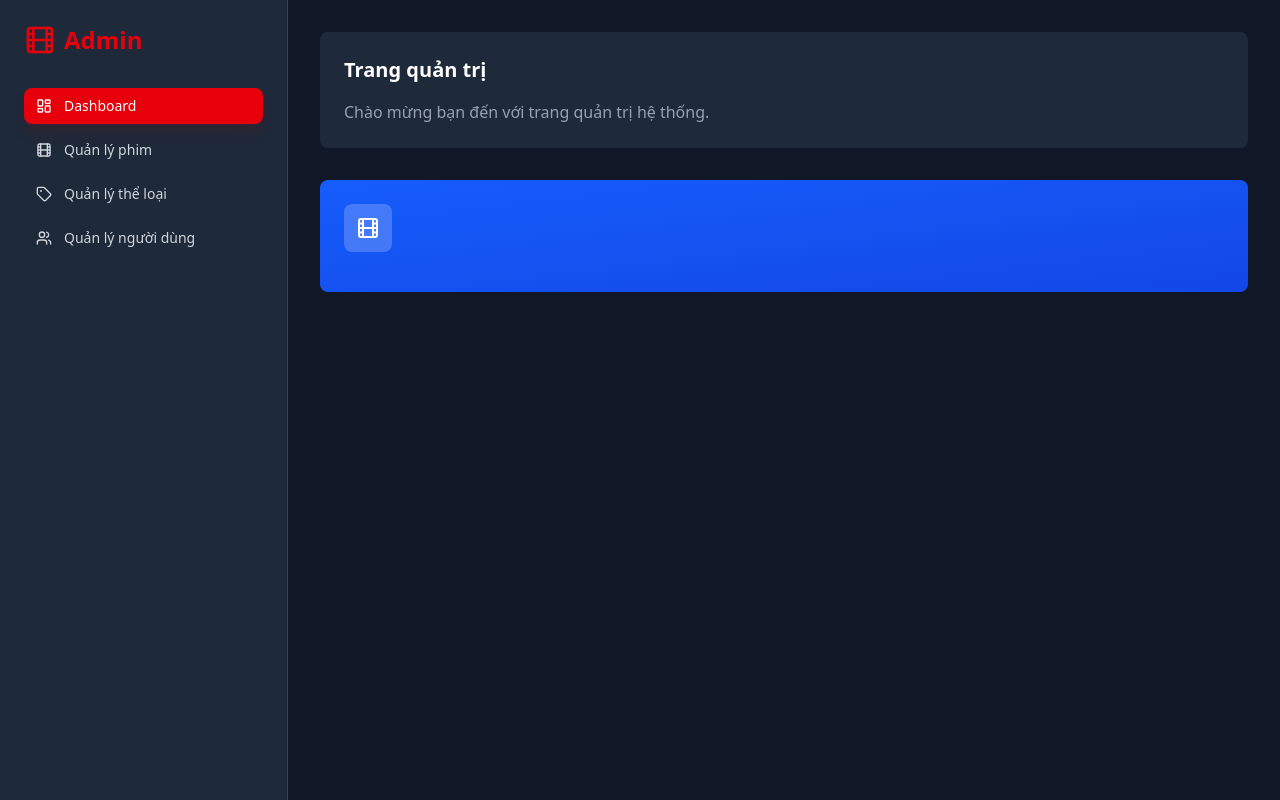
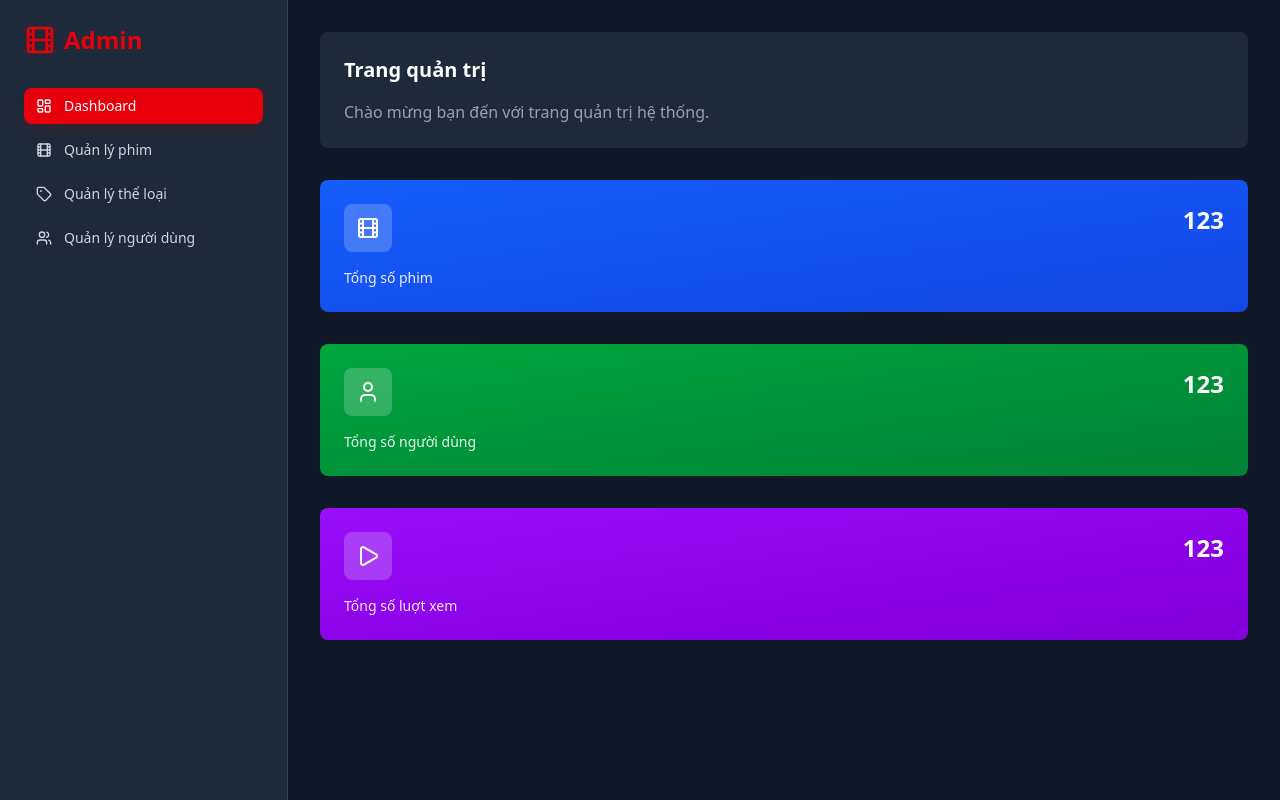
Before and after one commit to daubong240705-art/BTL_LT_WEB, a Next.js app in the folder frontend/: page /admin in a window 1280 px wide. Built offline with nearby package versions, Linux system fonts and the light colour scheme.

Commit message:
dashboard page

```diff
--- a/frontend/app/admin/page.tsx
+++ b/frontend/app/admin/page.tsx
@@ -1,4 +1,4 @@
-import { Film } from "lucide-react";
+import { Film, Play, User } from "lucide-react";
 
 export default function AdminPage() {
     return (
@@ -14,7 +14,31 @@ export default function AdminPage() {
                         <div className="bg-white/20 p-3 rounded-lg">
                             <Film className="w-6 h-6" />
                         </div>
+                        <span className="text-2xl font-bold">123</span>
                     </div>
+                    <h3 className="text-sm font-medium opacity-90">Tổng số phim</h3>
+                </div>
+            </div>
+            <div className="grid-col-3 gap-6 mb-8">
+                <div className="bg-gradient-to-br from-green-600 to-green-700 rounded-lg p-6 text-white">
+                    <div className="flex item-center justify-between mb-4">
+                        <div className="bg-white/20 p-3 rounded-lg">
+                            <User className="w-6 h-6" />
+                        </div>
+                        <span className="text-2xl font-bold">123</span>
+                    </div>
+                    <h3 className="text-sm font-medium opacity-90">Tổng số người dùng</h3>
+                </div>
+            </div>
+            <div className="grid-col-3 gap-6 mb-8">
+                <div className="bg-gradient-to-br from-purple-600 to-purple-700 rounded-lg p-6 text-white">
+                    <div className="flex item-center justify-between mb-4">
+                        <div className="bg-white/20 p-3 rounded-lg">
+                            <Play className="w-6 h-6" />
+                        </div>
+                        <span className="text-2xl font-bold">123</span>
+                    </div>
+                    <h3 className="text-sm font-medium opacity-90">Tổng số luợt xem</h3>
                 </div>
             </div>
         </div>
```
